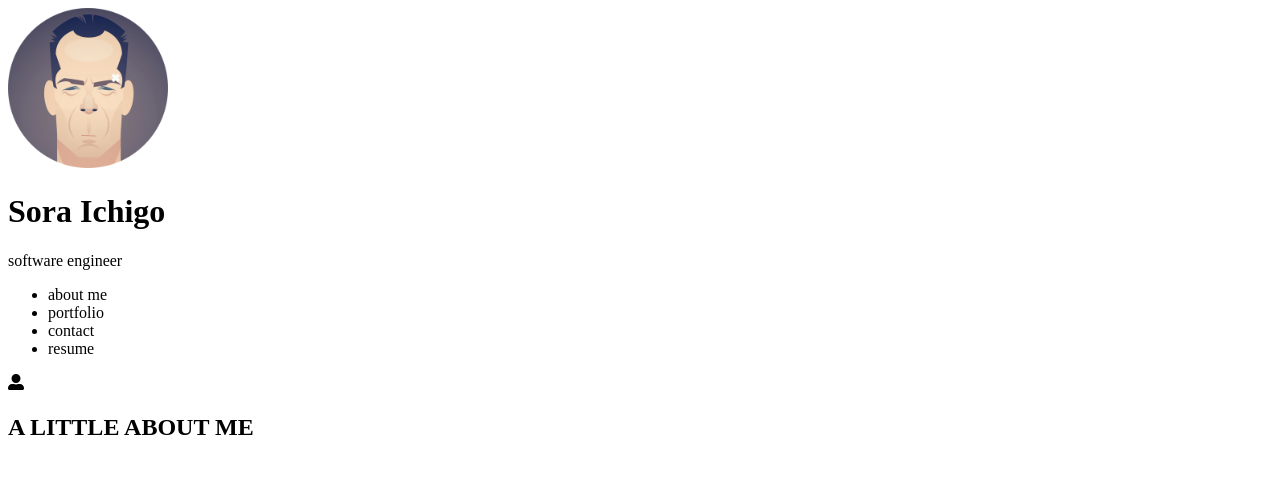
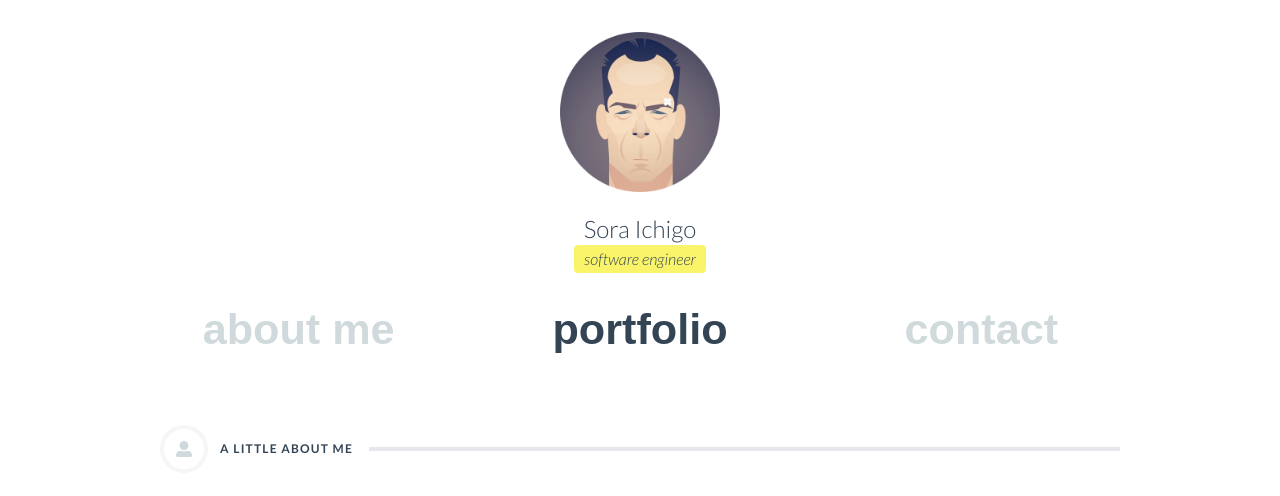
Before and after one commit to sora-ichigo/portfolio-front, a Next.js app: page / in a window 1280 px wide. Shown: the top 496 px of the page. Built offline with nearby package versions, Linux system fonts and the light colour scheme.

Commit message:
Add styles/index.css

```diff
--- a/src/pages/_app.tsx
+++ b/src/pages/_app.tsx
@@ -1,5 +1,6 @@
 import React from "react";
 import "tailwindcss/tailwind.css";
+import "../styles/index.css";
 
 const App = ({ Component, pageProps }: any) => {
   return <Component {...pageProps} />;
--- /dev/null
+++ b/src/styles/index.css
@@ -0,0 +1,9 @@
+@tailwind base;
+@tailwind components;
+@tailwind utilities;
+
+@layer base {
+  a {
+    @apply text-green-link;
+  }
+}
```
